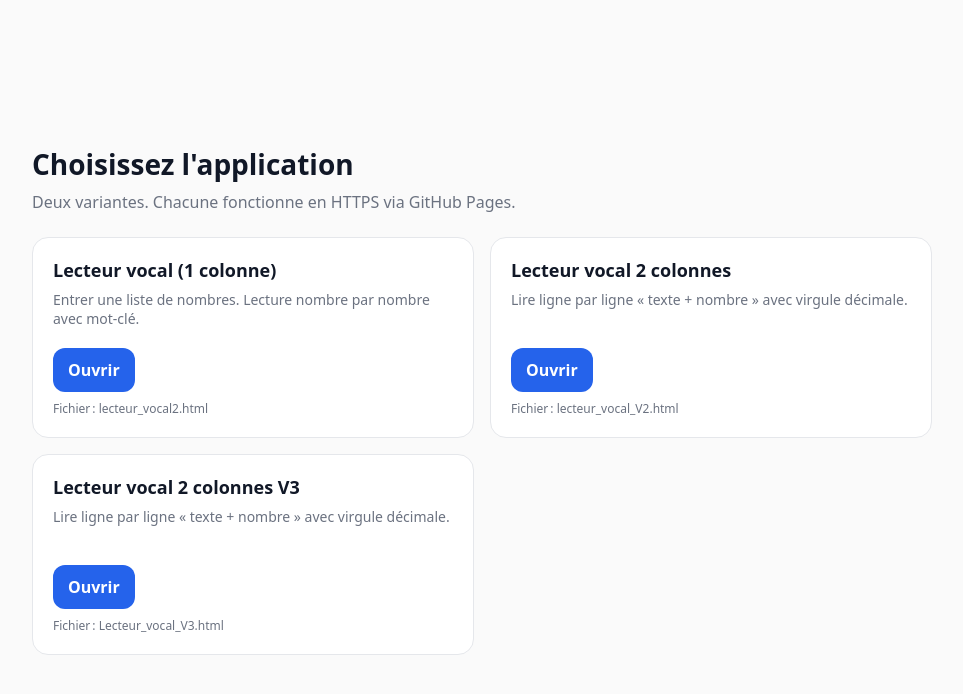
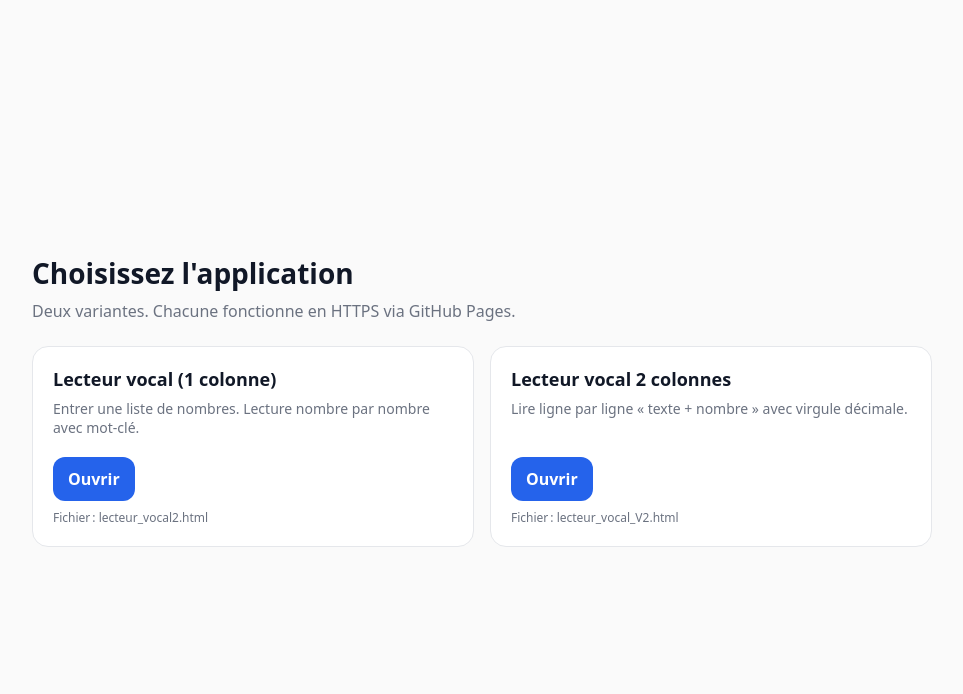
Before and after one commit to sandrine-crypto/Dicter, a plain HTML site: page index.html in a window 1280 px wide. Shown: the whole page, without its empty margins (158-1121 px from the left). Drawn offline with Linux system fonts and the light colour scheme.

Commit message:
Update index.html

```diff
--- a/index.html
+++ b/index.html
@@ -37,13 +37,7 @@
         <div class="desc">Lire ligne par ligne « texte + nombre » avec virgule décimale.</div>
         <a class="btn primary" href="lecteur_vocal_V2.html">Ouvrir</a>
         <div class="small">Fichier : lecteur_vocal_V2.html</div>
-      </div>
-       <div class="card">
-        <div class="title">Lecteur vocal 2 colonnes V3</div>
-        <div class="desc">Lire ligne par ligne « texte + nombre » avec virgule décimale.</div>
-        <a class="btn primary" href="Lecteur_vocal_V3.html">Ouvrir</a>
-        <div class="small">Fichier : Lecteur_vocal_V3.html</div>
-      </div>
+       </div>
     </section>
   </main>
 </body>
```
